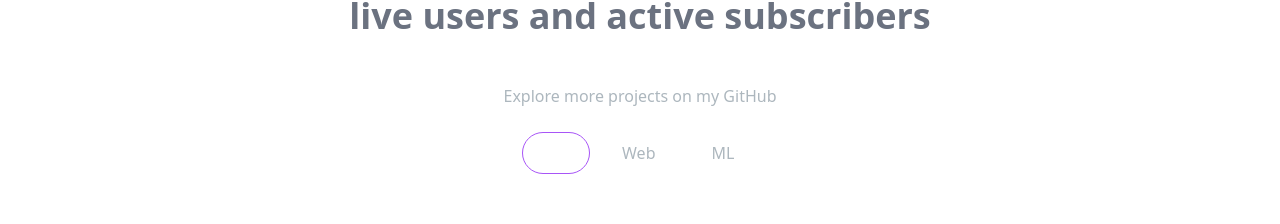
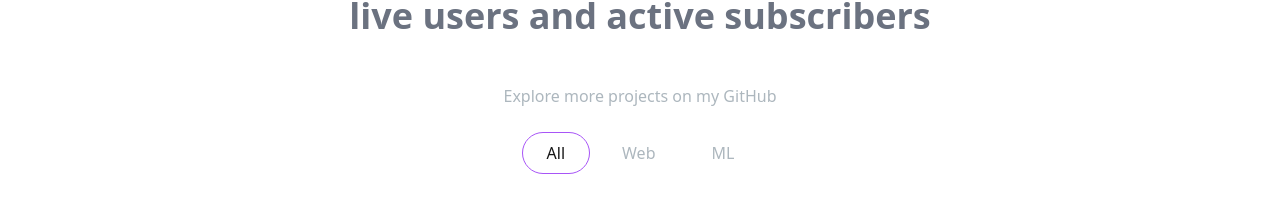
Before and after one commit to alsoshubham/AlsoShubham, a React (Vite) app: page / in a window 1280 px wide. Shown: the part 1004-1228 px from the top of the page. Built offline with nearby package versions, Linux system fonts and the light colour scheme.

Commit message:
refactor: update button styles in Projects component and clear image path in projects data

```diff
--- a/src/components/Projects.jsx
+++ b/src/components/Projects.jsx
@@ -25,7 +25,7 @@ const ProjectsSection = () => {
 
   const ProjectTag = ({ name, onClick, isSelected }) => {
     const buttonStyles = isSelected
-      ? "text-white border border-purple-500"
+      ? "text-[#171717] border border-purple-500"
       : "text-[#ADB7BE]";
 
     return (
--- a/src/components/constant.js
+++ b/src/components/constant.js
@@ -4,7 +4,7 @@ const projectsData = [
       title: "Pawnsposes",
       description:
         " Pawnsposes, an e-learning platform with one simple goal: to teach and inspire the next generation to play chess. Whether you're just learning the basics or looking to sharpen your tactics, Pawnsposes is designed to help you grow as a player, step by step. ",
-      image: "file:///C:/Users/DELL/Downloads/Screenshot_3-1-2025_21416_pawnsposes.com.jpeg",
+      image: "",
       tag: ["All", "Web"],
       gitUrl: "https://github.com/alsoshubham/Pawnsposes",
       previewUrl: "",
```
Also changed, not shown: zomato.jpeg (added).
